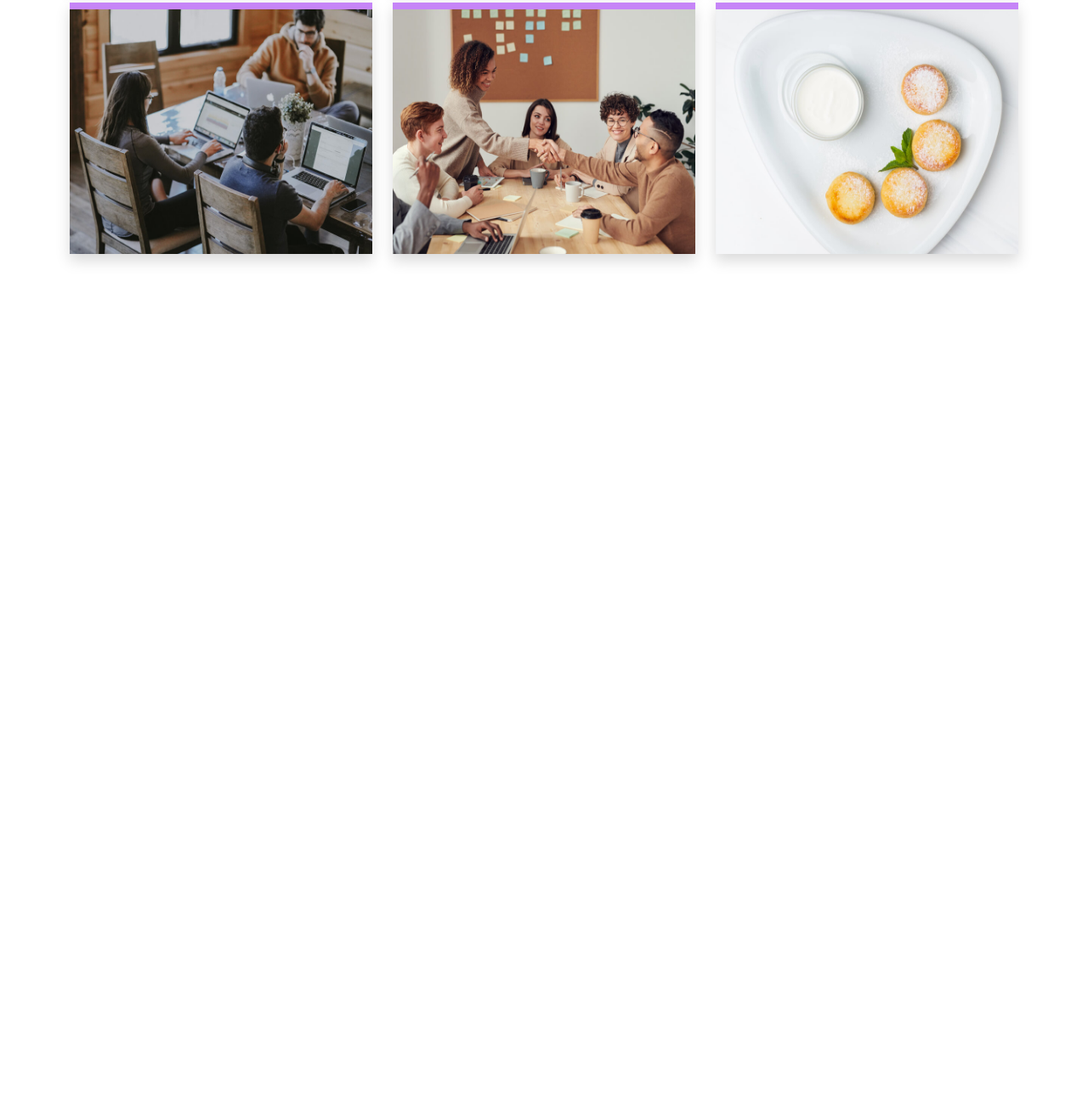
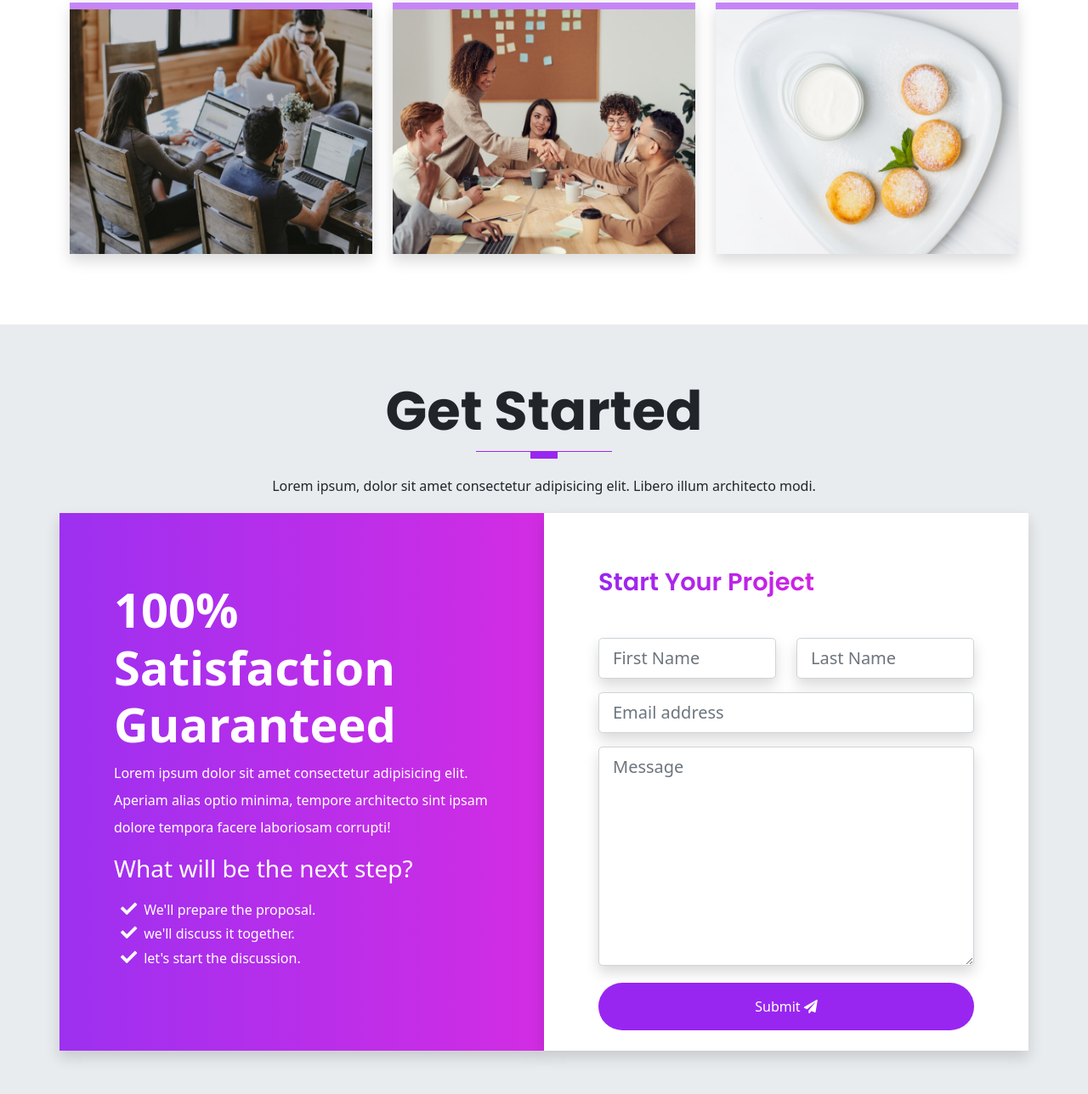
Before and after one commit to diegofdg/learning_bootstrap, a website: page index.html in a window 1280 px wide. Shown: the part 6090-7378 px from the top of the page at 85% size. Before the commit the page ends 6472 px from the top, so only its background shows below. Drawn offline with Linux system fonts and the light colour scheme.

Commit message:
08_the getting started section

```diff
--- a/index.html
+++ b/index.html
@@ -520,6 +520,56 @@
         </div>
     </section>
 
+    <section id="contact" class="get-started">
+        <div class="container">
+            <div class="row text-center">
+                <h1 class="display-3 fw-bold text-capitalize">Get started</h1>
+                <div class="heading-line"></div>
+                <p class="lh-lg">Lorem ipsum, dolor sit amet consectetur adipisicing elit. Libero illum architecto modi.</p>
+            </div>
+
+            <div class="row text-white">
+                <div class="col-12 col-lg-6 gradient shadow p-3">
+                    <div class="cta-info w-100">
+                        <h4 class="display-4 fw-bold">100% Satisfaction Guaranteed</h4>
+                        <p class="lh-lg">Lorem ipsum dolor sit amet consectetur adipisicing elit. Aperiam alias optio minima, tempore architecto sint ipsam dolore tempora facere laboriosam corrupti!</p>
+                        <h3 class="display-3--brief">What will be the next step?</h3>
+                        <ul class="cta-info__list">
+                            <li>We'll prepare the proposal.</li>
+                            <li>we'll discuss it together.</li>
+                            <li>let's start the discussion.</li>
+                        </ul>
+                    </div>
+                </div>
+                <div class="col-12 col-lg-6 bg-white shadow p-3">
+                    <div class="form w-100 pb-2">
+                        <h4 class="display-3--title mb-5">start your project</h4>
+                        <form action="#" class="row">
+                            <div class="col-lg-6 col-md mb-3">
+                                <input type="text" placeholder="First Name" id="inputFirstName" class="shadow form-control form-control-lg">
+                            </div>
+                            <div class="col-lg-6 col-md mb-3">
+                                <input type="text" placeholder="Last Name" id="inputLastName" class="shadow form-control form-control-lg">
+                            </div>
+                            <div class="col-lg-12 mb-3">
+                                <input type="email" placeholder="Email address" id="inputEmail" class="shadow form-control form-control-lg">
+                            </div>
+                            <div class="col-lg-12 mb-3">
+                                <textarea name="message" placeholder="Message" id="message" rows="8" class="shadow form-control form-control-lg"></textarea>
+                            </div>
+                            <div class="text-center d-grid mt-1">
+                                <button type="button" class="btn btn-primary rounded-pill pt-3 pb-3">
+                                    Submit
+                                    <i class="fas fa-paper-plane"></i>
+                                </button>
+                            </div>
+                        </form>
+                    </div>
+                </div>
+            </div>
+        </div>
+    </section>
+
     <script src="assets/vendors/glightbox/js/glightbox.min.js"></script>
 
     <script type="text/javascript">
--- a/scss/components/_typography.scss
+++ b/scss/components/_typography.scss
@@ -72,3 +72,7 @@
         height: 100%;
     }
 }
+
+.gradient  {
+    background: linear-gradient(to right, rgba($primary, 0.95), rgba($secondary, 0.95));
+}
--- a/scss/sections/_get-started.scss
+++ b/scss/sections/_get-started.scss
@@ -0,0 +1,45 @@
+@use '../custom' as *;
+@use '../components/mixins' as *;
+
+.get-started {
+    padding: 4rem 0;
+    background-color: $gray-200;
+}
+
+.cta-info {
+    padding: 3rem;
+    margin: 1rem 0;
+
+    &__list {
+        position: relative;
+        list-style-type: none;
+        display: block;
+        padding-top: 0.5rem;
+        padding-left: 0.5rem;
+        margin-bottom: 0.7rem;
+
+        li::before {
+            font-family: "Font Awesome 5 Free";
+            content: "\f00c";
+            font-weight: 600;
+            margin-right: 0.5rem;
+            font-size: 1.2rem;
+        }
+    }
+}
+
+.form {
+    padding: 3rem;
+
+    button {
+        border: none;
+        color: $white;
+        text-transform: capitalize;
+
+        a {
+            color: $white;
+            text-decoration: none;
+            text-transform: capitalize;
+        }
+    }
+}
```
Also changed, not shown: assets/css/style.css, 1 other file.
